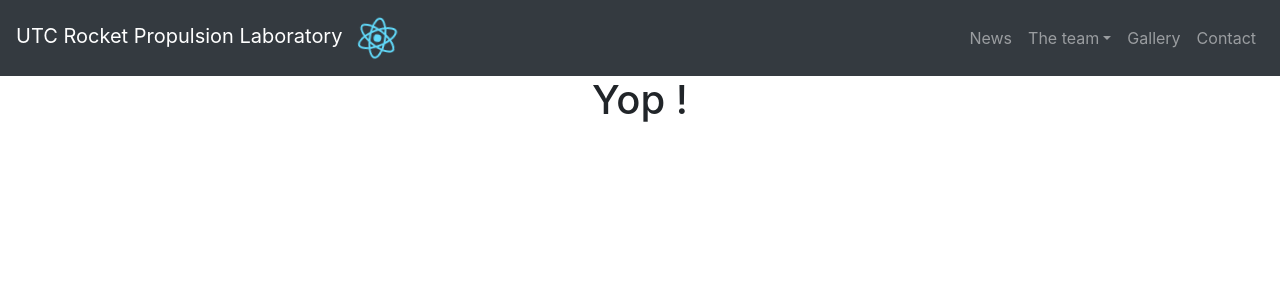
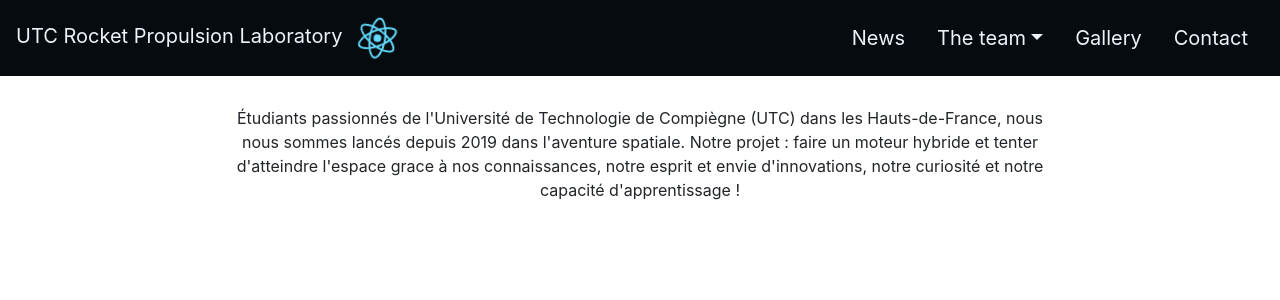
Before and after one commit to Thibault-Santonja/URPL_UTC_WebSite, a React (Create React App) app in the folder espace_utc_front/: page / in a window 1280 px wide. Shown: the top 300 px of the page. Built offline with nearby package versions, Linux system fonts and the light colour scheme.

Commit message:
Graphic chart + base index

```diff
--- a/espace_utc_front/package.json
+++ b/espace_utc_front/package.json
@@ -9,6 +9,7 @@
     "react": "^17.0.1",
     "react-dom": "^17.0.1",
     "react-scripts": "4.0.3",
+    "react-youtube": "^7.13.1",
     "web-vitals": "^1.1.0"
   },
   "scripts": {
--- a/espace_utc_front/src/App.js
+++ b/espace_utc_front/src/App.js
@@ -13,6 +13,7 @@ import {MED} from "./pages/team/MED";
 import {MFDS} from "./pages/team/MFDS";
 import {Header} from "./components/header";
 import 'bootstrap/dist/css/bootstrap.min.css';
+import './graphicChart.css';
 /*
     npm install --save bootstrap
     npm install --save reactstrap react react-dom
--- a/espace_utc_front/src/components/header.js
+++ b/espace_utc_front/src/components/header.js
@@ -1,9 +1,7 @@
 import React, { useState } from 'react';
 import logo from '../logo.svg';
 import {
-    Collapse,
     Navbar,
-    NavbarToggler,
     NavbarBrand,
     Nav,
     NavItem,
@@ -11,48 +9,51 @@ import {
     DropdownMenu,
     DropdownItem,
     DropdownToggle,
-    UncontrolledDropdown
+    Dropdown
 } from 'reactstrap';
 
 const Header = () => {
     const [isOpen, setIsOpen] = useState(false);
 
-    const toggle = () => setIsOpen(!isOpen);
+
+
+    // Style
+    const navItemClass = 'mr-2 ml-2'
+    const navLinkClass = 'menu_nav_link'
+    const navDropdownItem = 'menu_dropdown_item'
 
     return(
-        // remove `expand="md"` from <Navbar ...> to allow toggler
+        // remove `expand="md"` from <Navbar ...> to allow toggle
         <>
-            <Navbar color="dark" dark expand="md">
-                <NavbarBrand href="/" className="mr-auto">
+            <Navbar className={'menu_nav'} expand="md">
+                <NavbarBrand href="/" className="mr-auto" style={{color: 'var(--alice-blue)'}}>
                     UTC Rocket Propulsion Laboratory
                     <img src={logo} className="App-logo" alt="logo" style={{maxHeight: 50, maxWidth: 100}} />
                 </NavbarBrand>
-                <NavbarToggler onClick={toggle} className="mr-2" />
-                <Collapse isOpen={isOpen} navbar>
-                    <Nav navbar className="ml-auto">
-                        <NavItem>
-                            <NavLink href="/news">News</NavLink>
+                <Nav navbar className="ml-auto" >
+                    <NavItem className={navItemClass}>
+                        <NavLink href="/news" className={navLinkClass}>News</NavLink>
                     </NavItem>
-                        <UncontrolledDropdown nav inNavbar>
-                            <DropdownToggle nav caret>The team</DropdownToggle>
-                            <DropdownMenu>
-                                <DropdownItem tag="a" href="/polaris">Polaris</DropdownItem>
+                    <Dropdown className={navItemClass} isOpen={isOpen} onMouseEnter={() => setIsOpen(true)}
+                              onMouseLeave={() => setIsOpen(false)} toggle={() => setIsOpen(!isOpen)}>
+                        <DropdownToggle nav caret className={navLinkClass}>The team</DropdownToggle>
+                        <DropdownMenu className={'menu_dropdown'}>
+                            <DropdownItem tag="a" href="/polaris" className={navDropdownItem}>Polaris</DropdownItem>
                             <DropdownItem divider />
-                                <DropdownItem tag="a" href="/team/AOCS">Attitude and Orbit Control System</DropdownItem>
-                                <DropdownItem tag="a" href="/team/ASE">Avionics and System Engineering</DropdownItem >
-                                <DropdownItem tag="a" href="/team/LLT">Launch and Landing Team</DropdownItem>
-                                <DropdownItem tag="a" href="/team/MED">Mechanical Engineering and Design</DropdownItem>
-                                <DropdownItem tag="a" href="/team/MFDS">MFDS</DropdownItem>
+                            <DropdownItem tag="a" href="/team/AOCS" className={navDropdownItem}>Attitude and Orbit Control System</DropdownItem>
+                            <DropdownItem tag="a" href="/team/ASE" className={navDropdownItem}>Avionics and System Engineering</DropdownItem >
+                            <DropdownItem tag="a" href="/team/LLT" className={navDropdownItem}>Launch and Landing Team</DropdownItem>
+                            <DropdownItem tag="a" href="/team/MED" className={navDropdownItem}>Mechanical Engineering and Design</DropdownItem>
+                            <DropdownItem tag="a" href="/team/MFDS" className={navDropdownItem}>MFDS</DropdownItem>
                         </DropdownMenu>
-                        </UncontrolledDropdown>
-                        <NavItem>
-                            <NavLink href="/gallery">Gallery</NavLink>
+                    </Dropdown >
+                    <NavItem className={navItemClass}>
+                        <NavLink href="/gallery" className={navLinkClass}>Gallery</NavLink>
                     </NavItem>
-                        <NavItem>
-                            <NavLink href="/contact">Contact</NavLink>
+                    <NavItem className={navItemClass}>
+                        <NavLink href="/contact" className={navLinkClass}>Contact</NavLink>
                     </NavItem>
                 </Nav>
-                </Collapse>
             </Navbar>
         </>
     )
--- /dev/null
+++ b/espace_utc_front/src/graphicChart.css
@@ -0,0 +1,58 @@
+/*
+    Take a look to the palette : https://coolors.co/060b0f-1e344e-6095da-eff2fa-d94040
+
+    name                :   hex       |   rvb                 |   cmyk
+    Oxford Blue         :   #020223   |   (2, 2, 35)          |   (94, 94, 0, 86)
+    Russian Violet      :   #221B57   |   (34, 27, 87)        |   (61, 69, 0, 66)
+    Lavender Floral     :   #A189D8   |   (161, 137, 216)     |   (25, 37, 0, 15)
+    Purpureus           :   #884EA1   |   (136, 78, 161)      |   (16, 52, 0, 37)
+    Russian Violet      :   #320446   |   (50, 4, 70)         |   (29, 94, 0, 73)
+    Rich Black FOGRA 29 :   #060b0f   |   (6, 11, 15)         |   (60, 27, 0, 94)
+    Prussian Blue       :   #1E344E   |   (30, 52, 78)        |   (62, 33, 0, 69)
+    Space Cadet         :   #18274e   |                       |   (69, 50, 0, 69)
+    united Nations Blue :   #6095DA   |   (96, 149, 218)      |   (56, 32, 0, 15)
+    Yale Blue           :   #1f487e   |                       |   (75, 43, 0, 51)
+    Alice Blue          :   #eff2fa   |   (239, 242, 250)     |   (4, 3, 0, 2)
+    Rose Madder         :   #D94040   |   (217, 64, 64)       |   (0, 71, 71, 15)
+ */
+
+/* --------------------- */
+/* --- Color palette --- */
+:root {
+    --rich-black-fogra-29:  #060b0fff;
+    --prussian-blue:        #1e344eff;
+    --united-nations-blue:  #6095daff;
+    --alice-blue:           #eff2faff;
+
+    --urpl-blue:            #3d5da7ff;  /* = bdazzled blue */
+    --urpl-grey:            #595959ff;  /* = davys grey */
+    --urpl-red:             #d94040ff;  /* = rose madder */
+}
+
+
+/* ------------------- */
+/* --- Header menu --- */
+
+.menu_nav_link {
+    color: var(--alice-blue);
+    text-decoration: none;
+    font-size: 20px;
+    width: 20%;
+}
+.menu_nav {background-color: var(--rich-black-fogra-29)}
+.menu_nav_link:hover {color: var(--united-nations-blue)}
+
+.menu_dropdown {background-color: var(--prussian-blue)}
+.menu_dropdown_item {color: var(--alice-blue)}
+
+/* ------------------ */
+/* --- Base pages --- */
+
+.page {
+    margin: 10px 10% 10px 10%;
+    display: flex;
+    align-items: center;
+    flex-direction: column;
+    align-content: space-between;
+}
+.page p {margin: 20px 10% 30px 10%}
--- a/espace_utc_front/src/pages/index.js
+++ b/espace_utc_front/src/pages/index.js
@@ -1,16 +1,21 @@
 import React, {Component} from 'react';
+import YouTube from 'react-youtube';
 
 
 class Index extends Component {
 
     render() {
         return(
-            <>
-                <h1>Yop !</h1>
-            </>
+            <div className={'page'}>
+                <> {/*!--intro--*/}
+                    <p>Étudiants passionnés de l'Université de Technologie de Compiègne (UTC) dans les Hauts-de-France, nous nous sommes lancés depuis 2019 dans l'aventure spatiale. Notre projet : faire un moteur hybride et tenter d'atteindre l'espace grace à nos connaissances, notre esprit et envie d'innovations, notre curiosité et notre capacité d'apprentissage !</p>
+                </>
+                <> {/*!--intro video --*/}
+                    <YouTube videoId={"rwt5GhylwOA"}/>
+                </>
+            </div>
         )
     };
-
 }
 
 export {Index};
```
Also changed, not shown: 1 other file (tests, documents, lock files or other folders). Lines whose indentation alone changed are shown as unchanged.
